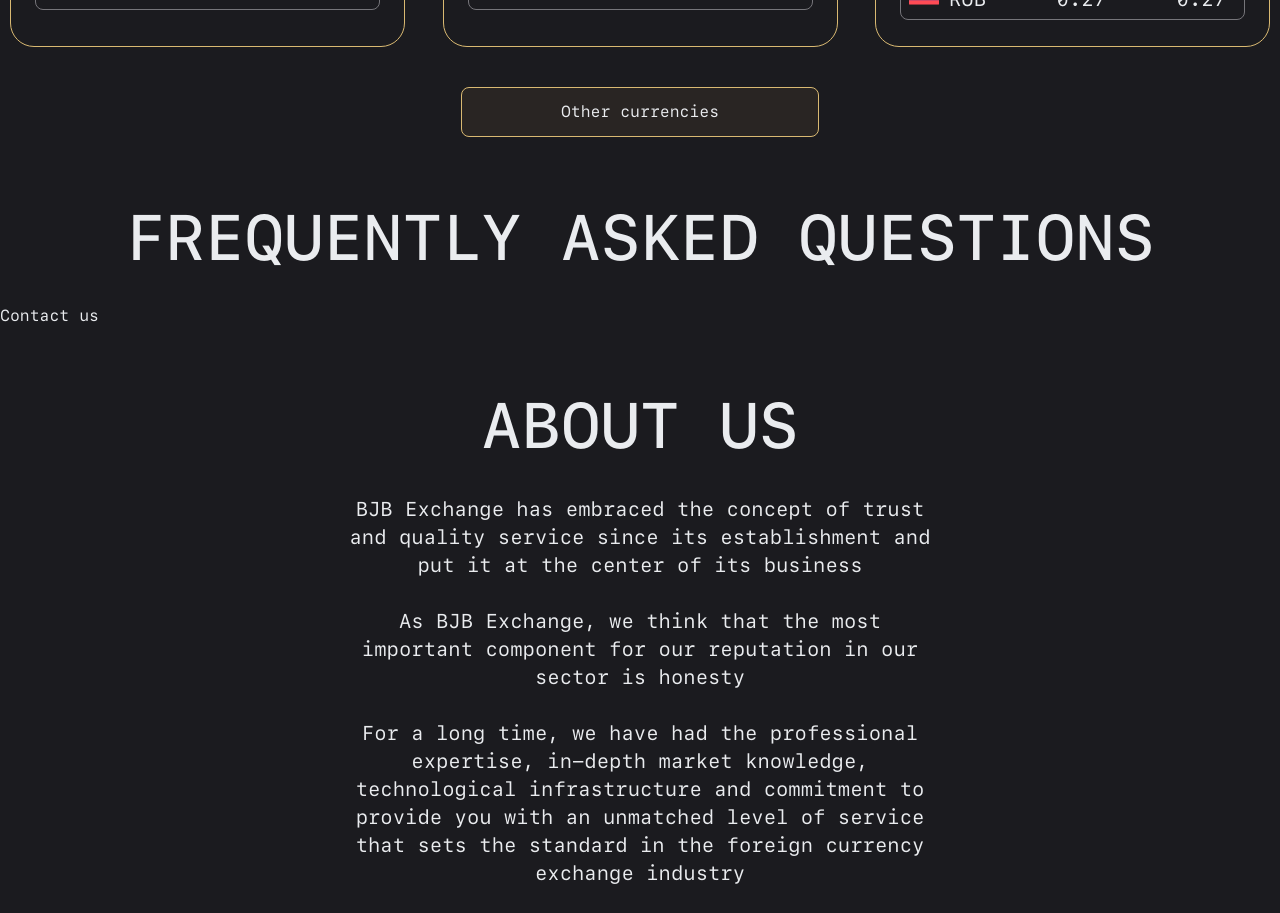
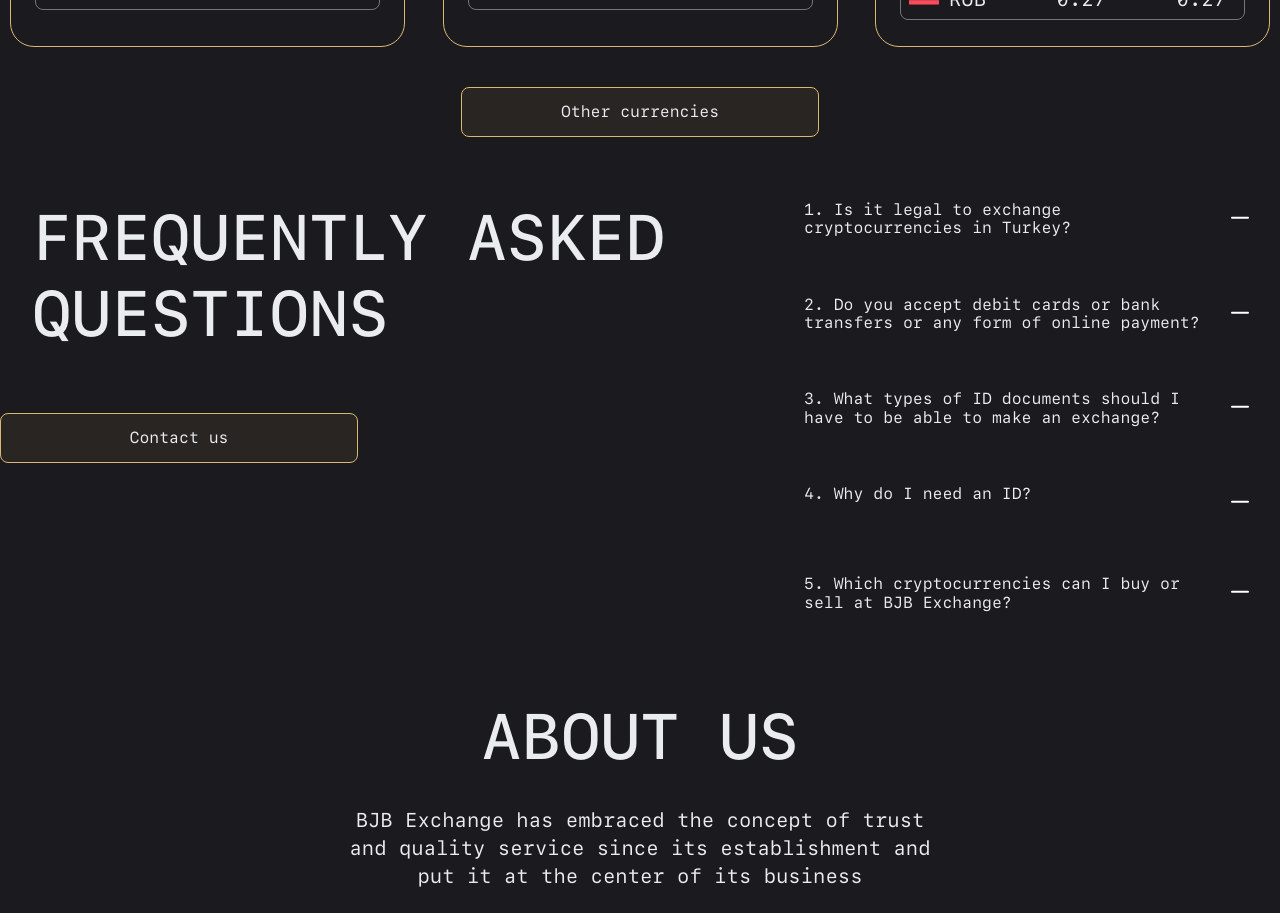
Before and after one commit to KirilushkinAleksandr/istanbul-crypto, a React (Create React App) app: page / in a window 1280 px wide. Shown: the part 2480-3393 px from the top of the page. Built offline with nearby package versions, Linux system fonts and the light colour scheme.

Commit message:
refactor: faq block

```diff
--- a/package.json
+++ b/package.json
@@ -1,7 +1,7 @@
 {
   "name": "istanbul-crypto",
   "version": "0.1.0",
-  "homepage": "/",
+  "homepage": "./",
   "private": true,
   "dependencies": {
     "i18next": "^22.3.0",
--- a/src/components/Carousel.jsx
+++ b/src/components/Carousel.jsx
@@ -9,7 +9,7 @@ import next from "../images/next.png";
 const CarouselItem = ({ imgSRC }) => {
   return (
     <div className="carousel-item">
-      <img src={imgSRC} />
+      <img src={imgSRC} alt="" />
     </div>
   )
 };
@@ -38,17 +38,17 @@ function Carousel() {
       <div className="carousel__text">
         <div className="indicators">
           <div onClick={() => updateIndex(activeIndex - 1)}>
-            <img src={prev} />
+            <img src={prev} alt="" />
           </div>
           <div onClick={() => updateIndex(activeIndex + 1)}>
-            <img src={next} />
+            <img src={next} alt="" />
           </div>
         </div>
         <div className="content__block flex flex-align-center content-transform">
           <div
             className="content__text text__center"
             dangerouslySetInnerHTML={{ __html: t("about-us.text-2") }}
-          ></div>
+          />
         </div>
       </div>
     </div>
--- a/src/components/Footer.jsx
+++ b/src/components/Footer.jsx
@@ -18,15 +18,15 @@ function Footer() {
           <img src={logo} width={150} height={150} alt="BJBI logo" />
         </Link>
         <div className="flex">
-          <img className="footer__icon" src={facebook} />
-          <img className="footer__icon" src={instagram} />
+          <img className="footer__icon" src={facebook} alt="" />
+          <img className="footer__icon" src={instagram} alt="" />
           <a
             href="https://wa.me/905335794451"
             target="_blank"
             rel="noopener noreferrer"
           >
             <div className="footer__whatsapp">
-              <img src={whatsapp}/>
+              <img src={whatsapp} alt="" />
             </div>
           </a>
         </div>
--- a/src/components/Header.jsx
+++ b/src/components/Header.jsx
@@ -23,7 +23,7 @@ function Header() {
       >
         <img src={logo} width={150} height={150} alt="BJBI logo" />
       </Link>
-      <div class="header_navigation">
+      <div className="header_navigation">
         <ul className="header__menu">
           <li className="header__menu-item">
             <Link to="/" state={{ scrollTop: true }} className="header__logo">
--- a/src/components/MainPage.jsx
+++ b/src/components/MainPage.jsx
@@ -1,4 +1,4 @@
-import React, { useEffect, useRef } from "react";
+import React, { createRef, useEffect, useRef } from "react";
 import { useTranslation } from "react-i18next";
 import { Link, useLocation, useNavigate } from "react-router-dom";
 
@@ -11,17 +11,31 @@ import payPorter from "../images/payporter.svg";
 
 function MainPage() {
   const { t } = useTranslation();
-  const showFaqRef = useRef(null);
-  const faqRef = useRef(null);
+  const faqBlockRef = useRef(null);
   const aboutRef = useRef(null);
   const contactUsRef = useRef(null);
   const pageTopRef = useRef(null);
   const location = useLocation();
   const navigate = useNavigate();
 
+  const faqs = [
+    {question: 'faq.q-1', answer: 'faq.a-1'},
+    {question: 'faq.q-2', answer: 'faq.a-2'},
+    {question: 'faq.q-3', answer: 'faq.a-3'},
+    {question: 'faq.q-4', answer: 'faq.a-4'},
+    {question: 'faq.q-5', answer: 'faq.a-5'},
+  ];
+  const iconFAQref = useRef(faqs.map(() => createRef()));
+  const iconOpenClass = "content_icon-open";
+  const iconCloseClass = "content_icon-close";
+  const showFAQref = useRef(faqs.map(() => createRef()));
   const showFAQclass = "content__text_hidden";
-  const switchShowFAQ = () =>
-    showFaqRef.current && showFaqRef.current.classList.toggle(showFAQclass);
+  const switchShowFAQ = (index) => {
+    iconFAQref.current[index] &&
+      iconFAQref.current[index].current.classList.toggle(iconCloseClass);
+    showFAQref.current[index] &&
+      showFAQref.current[index].current.classList.toggle(showFAQclass);
+  }
 
   const cryptoComponents = [];
 
@@ -41,7 +55,7 @@ function MainPage() {
 
   useEffect(() => {
     if (location.state && location.state.scrollFAQ) {
-      scrollToTarget(faqRef);
+      scrollToTarget(faqBlockRef);
     }
     if (location.state && location.state.scrollAbout) {
       scrollToTarget(aboutRef);
@@ -65,8 +79,13 @@ function MainPage() {
 
   return (
     <>
-      <section className="content__section content__section_crypto content__section_anchored flex flex-column flex-align-center" ref={pageTopRef}>
-        <div className="content__title crypto__title">{t("home-page.crypto-title")}</div>
+      <section
+        className="content__section content__section_crypto content__section_anchored flex flex-column flex-align-center"
+        ref={pageTopRef}
+      >
+        <div className="content__title crypto__title">
+          {t("home-page.crypto-title")}
+        </div>
         <div className="content__text crypto__text flex flex-between flex-wrap flex-align-center flex-center">
           {cryptoComponents}
         </div>
@@ -79,40 +98,34 @@ function MainPage() {
       </section>
       <Currency />
       <section
-        className="content__section content__section_anchored flex flex-column flex-center"
+        className="content__section content__section_anchored flex flex-between"
         id="faq"
-        ref={faqRef}
+        ref={faqBlockRef}
       >
-        <div
-          className="content__title content__title_clickable"
-          onClick={() => switchShowFAQ()}
-        >
-          {t("faq.title")}
+        <div>
+          <div className="content__title content__title_left-align">{t("faq.title")}</div>
+          <Link to="/" className="form__btn currency__btn flex flex-center flex-align-center" state={{ scrollContactUs: true }}>
+            {t("contact-us.title")}
+          </Link>
         </div>
-        <Link to="/" state={{ scrollContactUs: true }}>
-          {t("contact-us.title")}
-        </Link>
-        <div className={`${showFAQclass}`} ref={showFaqRef}>
-          <div className="content__block content__text_l">
-            1. {t("faq.q-1")}
-          </div>
-          <div className="content__block content__text">{t("faq.a-1")}</div>
-          <div className="content__block content__text_l">
-            2. {t("faq.q-2")}
-          </div>
-          <div className="content__block content__text">{t("faq.a-2")}</div>
-          <div className="content__block content__text_l">
-            3. {t("faq.q-3")}
-          </div>
-          <div className="content__block content__text">{t("faq.a-3")}</div>
-          <div className="content__block content__text_l">
-            4. {t("faq.q-4")}
-          </div>
-          <div className="content__block content__text">{t("faq.a-4")}</div>
-          <div className="content__block content__text_l">
-            5. {t("faq.q-5")}
-          </div>
-          <div className="content__block content__text">{t("faq.a-5")}</div>
+        <div>
+          {faqs.map((item, index) => (
+            <div key={index} className="content__block_question">
+              <div
+                ref={iconFAQref.current[index]}
+                className={`content__block flex flex-between content_clickable content_open ${iconOpenClass} ${iconCloseClass}`}
+                onClick={() => switchShowFAQ(index)}
+              >
+                {index + 1}. {t(item.question)}
+              </div>
+              <div
+                ref={showFAQref.current[index]}
+                className={`content__block content__block_answer ${showFAQclass}`}
+              >
+                {t(item.answer)}
+              </div>
+            </div>
+          ))}
         </div>
       </section>
       <section
@@ -120,7 +133,9 @@ function MainPage() {
         id="about-us"
         ref={aboutRef}
       >
-        <div className="content__title content__title-section">{t("about-us.title")}</div>
+        <div className="content__title">
+          {t("about-us.title")}
+        </div>
         <div
           className="content__text text__center"
           dangerouslySetInnerHTML={{ __html: t("about-us.text-1") }}
--- a/src/components/MessengerButtons.jsx
+++ b/src/components/MessengerButtons.jsx
@@ -10,7 +10,7 @@ function MessengerButtons() {
       rel="noopener noreferrer"
     >
       <div className="telegram__link">
-        <img src={IconTG} />
+        <img src={IconTG} alt="" />
       </div>
     </a>
   );
--- a/src/styles/content.css
+++ b/src/styles/content.css
@@ -4,10 +4,20 @@
   max-width: 1280px;
 }
 
-@media screen and (max-width: 880px) {
-  .content {
-    margin: 0 19px;
-  }
+.content_clickable {
+  cursor: pointer;
+}
+
+.content_icon-open::after {
+  content: url('../images/plus.svg');
+  width: 32px;
+  height: 32px;
+}
+
+.content_icon-close::after {
+  content: url('../images/minus.svg');
+  width: 32px;
+  height: 32px;
 }
 
 .content__section {
@@ -24,12 +34,6 @@
   background: url("../images/lines.png");
 }
 
-.content__title-section {
-  font-weight: 500;
-  font-size: 64px;
-  text-transform: uppercase;
-}
-
 .content__section_coins {
   background: url('../images/graph.png') no-repeat;
   margin-top: 72px;
@@ -40,7 +44,7 @@
   padding: 87px 0 88px;
 }
 
-.crypto_btn, .currency__btn {
+.crypto__btn, .currency__btn {
   max-width: 358px;
 }
 
@@ -61,14 +65,8 @@
   line-height: 76px;
 }
 
-.content__title_clickable {
-  cursor: pointer;
-}
-
-.content__title_clickable:hover {
-  cursor: pointer;
-  color: #FFF;
-  font-weight: bold;
+.content__title_left-align {
+  text-align: initial;
 }
 
 .content__title_dark {
@@ -77,10 +75,6 @@
 
 .content__text {
   margin: 0 10px;
-}
-
-.content__text_l {
-  font-size: 20px;
 }
 
 .content__text_full-width {
@@ -103,6 +97,15 @@
 
 .content__block_title {
   font-size: 64px;
+}
+
+.content__block_question {
+  width: 500px;
+  padding: 24px;
+}
+
+.content__block_answer {
+  color: rgba(255, 255, 255, 0.75);
 }
 
 .content__block_bordered {
@@ -316,6 +319,7 @@
 
 .content__list {
   margin-top: 18px;
+  padding: 0;
 }
 
 .text__center {
@@ -336,13 +340,13 @@
 }
 
 @media screen and (max-width: 880px) {
+  .content {
+    margin: 0 19px;
+  }
+
   .content-transform {
     flex-direction: column;
     align-items: center;
-  }
-
-  .content__title-section {
-    height: 200px;
   }
 
   .content__section_coins, .content__section_crypto {
```
Also changed, not shown: src/components/Currency.jsx (+10 -10 lines), src/components/ExchangePage.jsx (+38 -16 lines), src/images/minus.svg (added), src/images/plus.svg (added).
